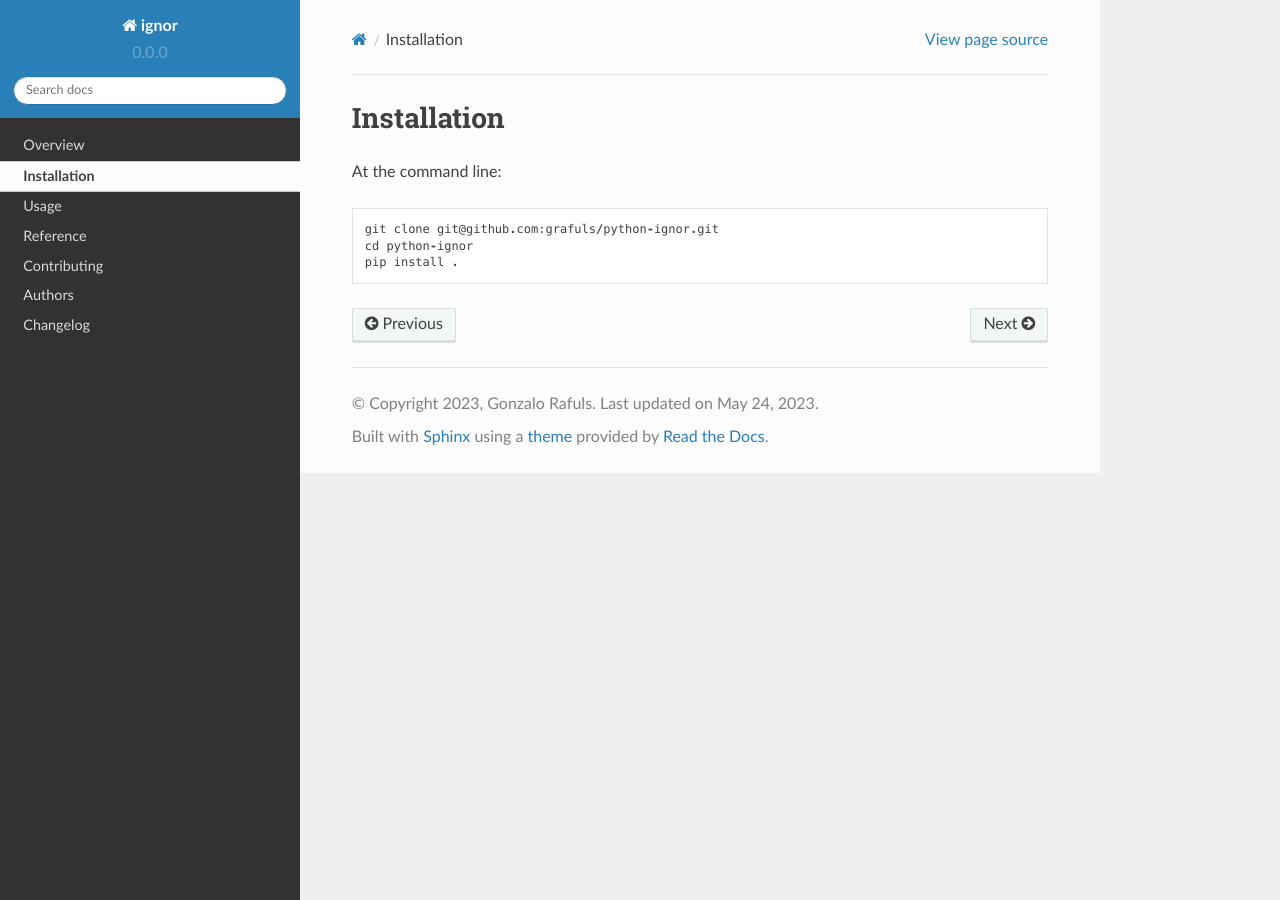
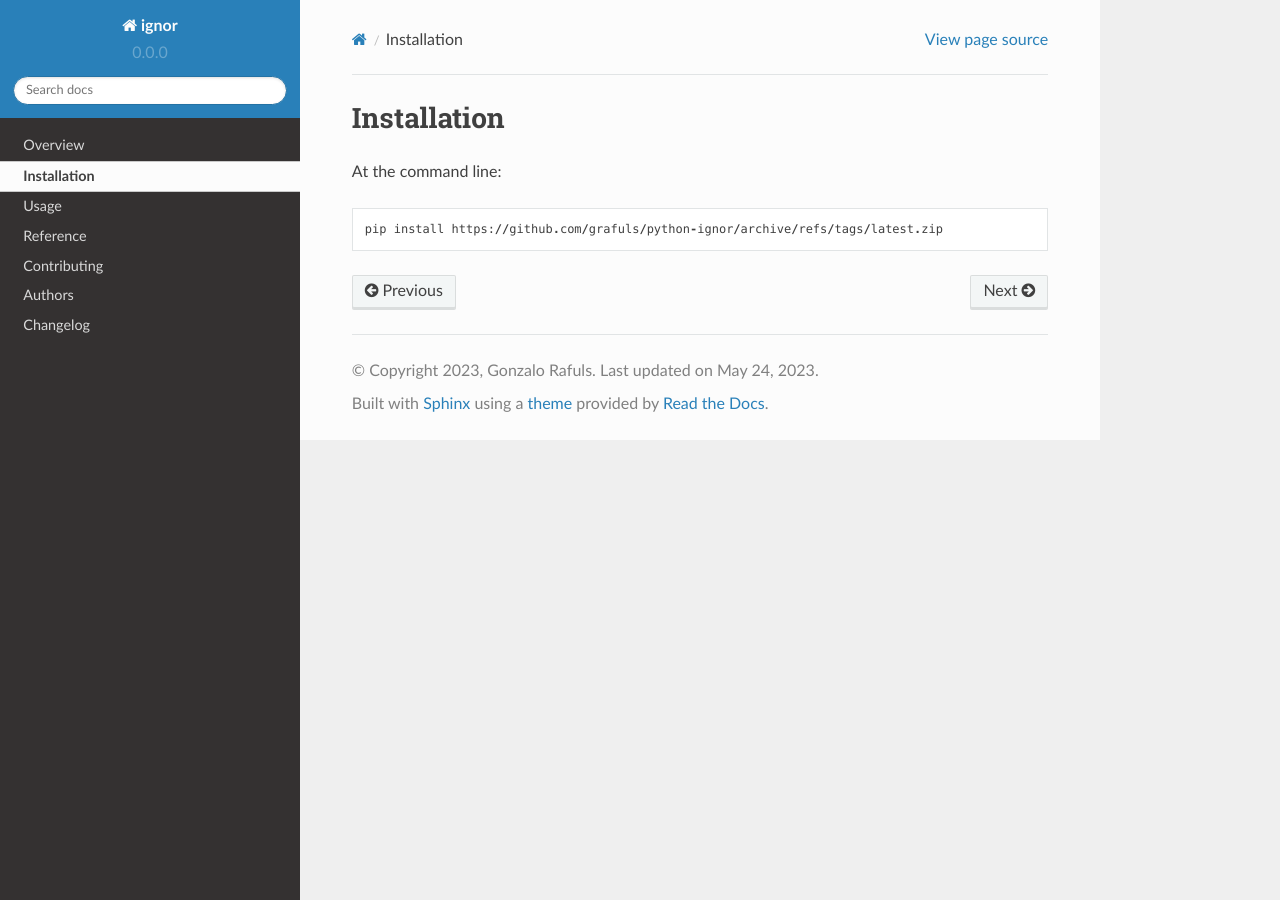
Before and after one commit to grafuls/ignord, a Sphinx documentation site: the page built from docs/installation.rst, in a window 1280 px wide. Built offline with Sphinx 7.4.7 and the Read the Docs theme 2.0.0, drawn with Linux system fonts in a browser that asks for light colours.

```diff
--- a/README.rst
+++ b/README.rst
@@ -42,10 +42,6 @@ Overview
 .. |supported-implementations| image:: https://img.shields.io/pypi/implementation/ignor.svg
     :alt: Supported implementations
     :target: https://pypi.org/project/ignor
-
-.. |commits-since| image:: https://img.shields.io/github/commits-since/grafuls/python-ignor/v0.0.0.svg
-    :alt: Commits since latest release
-    :target: https://github.com/grafuls/python-ignor/compare/v0.0.0...main
 
 
 
--- a/docs/installation.rst
+++ b/docs/installation.rst
@@ -4,6 +4,4 @@ Installation
 
 At the command line::
 
-    git clone git@github.com:grafuls/python-ignor.git
-    cd python-ignor
-    pip install .
+    pip install https://github.com/grafuls/python-ignor/archive/refs/tags/latest.zip
```
Also changed, not shown: 1 other file.
